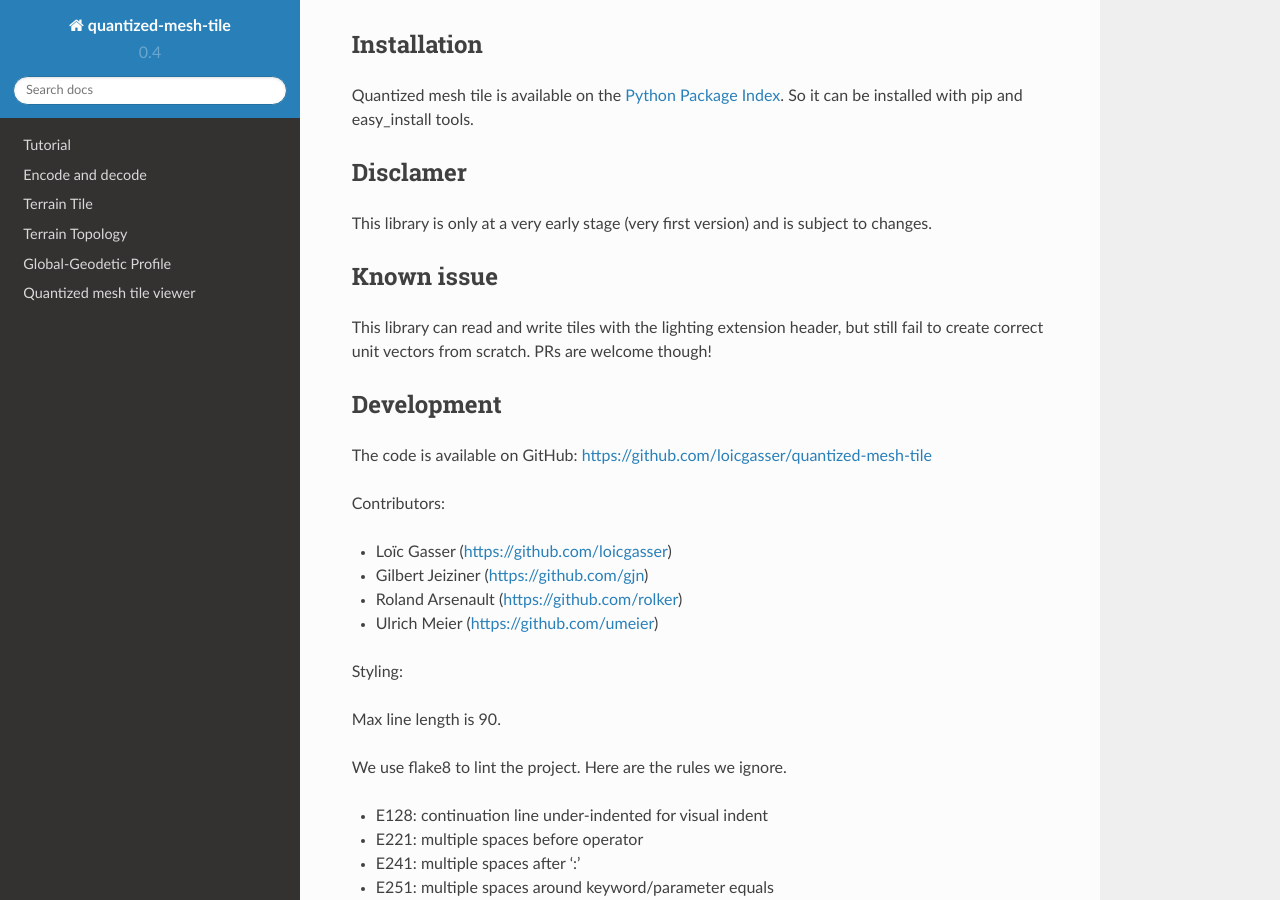
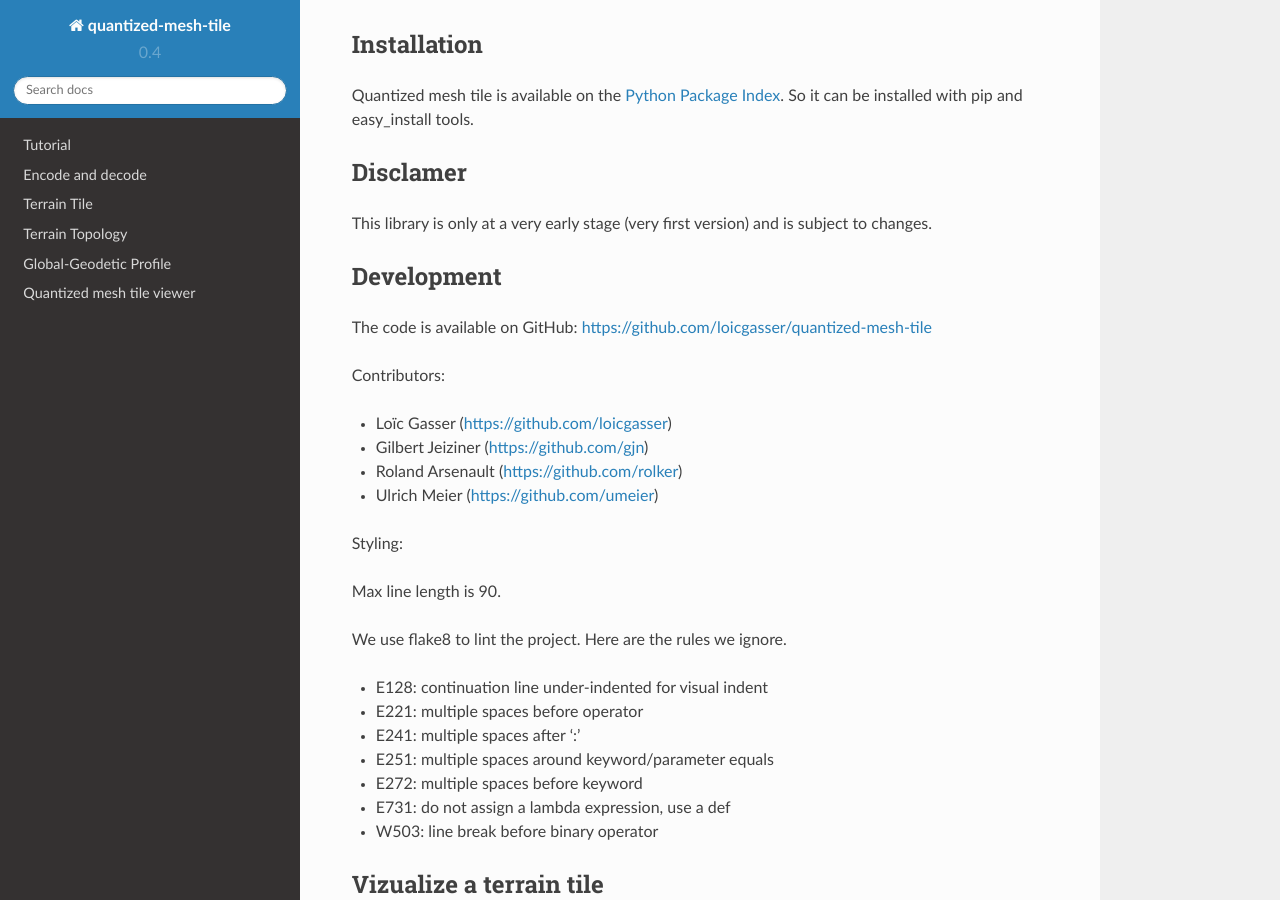
Before and after one commit to loicgasser/quantized-mesh-tile, a Sphinx documentation site: the page built from doc/source/index.rst, in a window 1280 px wide and 900 px high, scrolled down 460 px. Built offline with Sphinx 7.4.7 and the Read the Docs theme 2.0.0, drawn with Linux system fonts in a browser that asks for light colours.

Commit message:
Update doc

```diff
--- a/doc/source/index.rst
+++ b/doc/source/index.rst
@@ -32,12 +32,6 @@
 ---------
 
 This library is only at a very early stage (very first version) and is subject to changes.
-
-Known issue
------------
-
-This library can read and write tiles with the lighting extension header, but still fail to create correct unit
-vectors from scratch. PRs are welcome though!
 
 Development
 -----------
```
Also changed, not shown: doc/source/tutorial.rst (+6 -1 lines), 1 other file.
